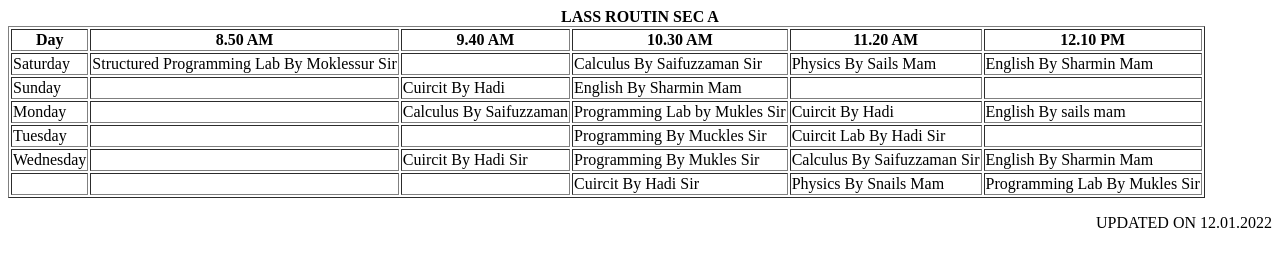
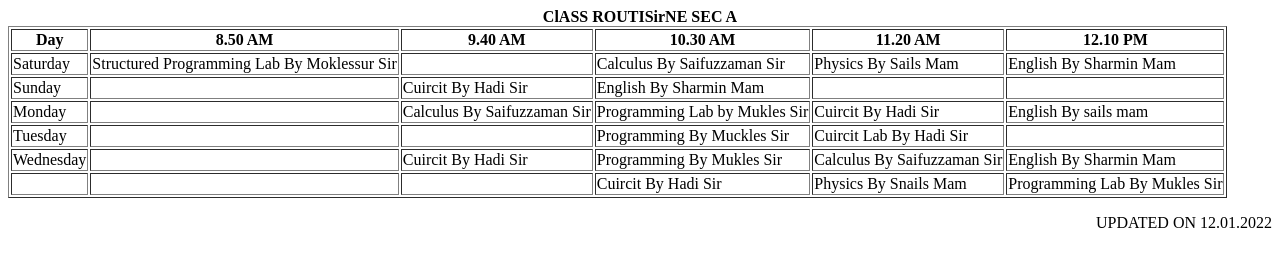
Before and after one commit to T1M3-30M3/NOTICE, a plain HTML site: page index.html in a window 1280 px wide. Drawn offline with Linux system fonts and the light colour scheme.

Commit message:
Update index.html

```diff
--- a/index.html
+++ b/index.html
@@ -3,7 +3,8 @@
 <title>Notice Site Sec A </title>
 <body>
 
-<center><b>LASS ROUTIN   SEC A</b></center>
+<center><b>ClASS ROUTISirNE   SEC A</b></center>
+  <body>
 <table border="1">
 
 <tr>
@@ -28,7 +29,7 @@
 <tr>
 <td> Sunday</td>
 <td> </td>
-<td>Cuircit By Hadi </td>
+<td>Cuircit By Hadi Sir </td>
 <td>English By Sharmin Mam </td>
 <td> </td>
 <td> </td>
@@ -39,9 +40,9 @@
 
 <td> Monday </td>
 <td> </td>
-<td> Calculus By Saifuzzaman</td>
+<td> Calculus By Saifuzzaman Sir</td>
 <td> Programming Lab by Mukles Sir</td>
-<td> Cuircit By Hadi </td>
+<td> Cuircit By Hadi Sir </td>
 <td> English By sails mam</td>
 
 
```
